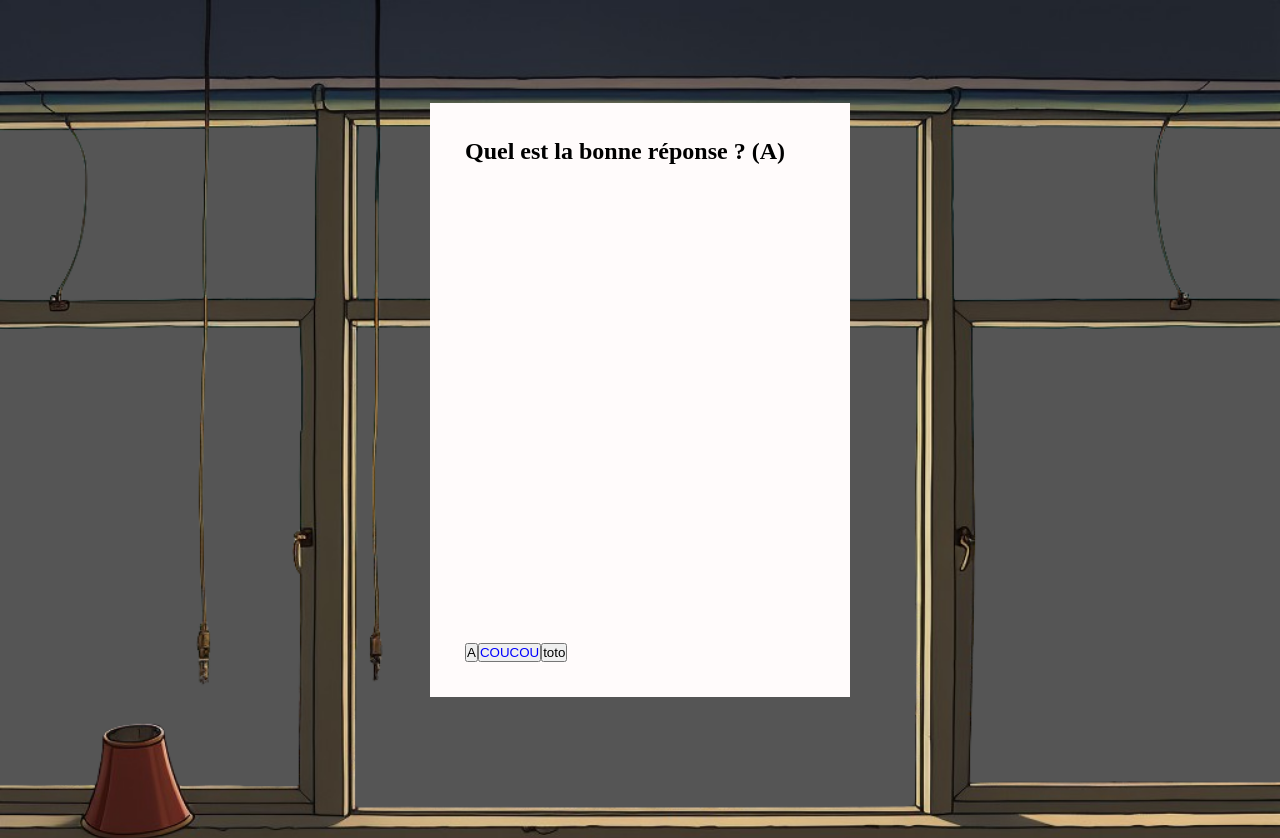
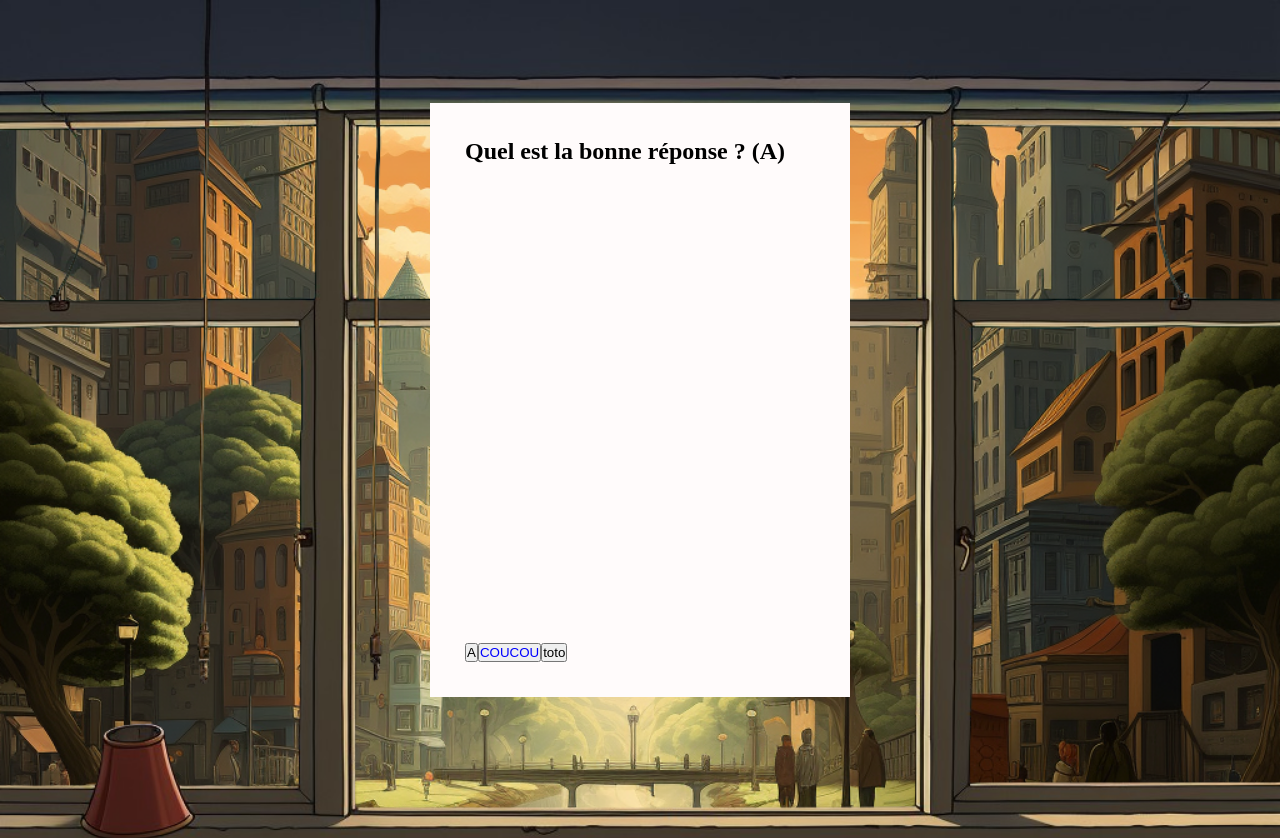
Before and after one commit to ReyGuillaume/nuit-de-l-info, a Vue app: page / in a window 1280 px wide. Shown: the top 838 px of the page. Built offline with nearby package versions, Linux system fonts and the light colour scheme.

Commit message:
2 background

```diff
--- a/src/App.vue
+++ b/src/App.vue
@@ -1,7 +1,9 @@
 <script setup>
 import HelloWorld from './components/HelloWorld.vue'
 import DocumentComp from './components/DocumentComp.vue'
-import bg1 from '../images/bureau1.png'
+import fg1 from '../images/bureau1.png'
+import bg1 from '../images/background1.png'
+import bg2 from '../images/background2.png'
 
 import { ref } from 'vue';
 const tabQuestions = ref(
@@ -77,18 +79,29 @@ function modifScore(question_id, reponse_id){
   tabScore.value[2].value += reponse.score.confort;
   dataQuestion.value = tabQuestions.value[question_id+1];
 }
+
+const img = Math.floor(Math.random() * 2) == 0 ? bg1 : bg2
+
 </script>
 
 <template>
-  <div class="background">
-    <img :src="bg1" alt="" class="foreground">
+  <div class="back">
+    <img :src="fg1" alt="" class="foreground">
+    <img :src="img" alt="" class="background">
   </div>
   <DocumentComp @modif-score="modifScore" :data="dataQuestion"></DocumentComp>
 </template>
 
 <style scoped>
 .foreground {
+  position: absolute;
   width: 100vw;
   height: auto;
 }
+.background {
+  position: absolute;
+  width: 100vw;
+  height: auto;
+  z-index: -1;
+}
 </style>
--- a/src/style.css
+++ b/src/style.css
@@ -5,6 +5,5 @@
 }
 
 body {
-  background-color: #555;
   height: 100%;
 }
```
Also changed, not shown: images/background2.png (added).
